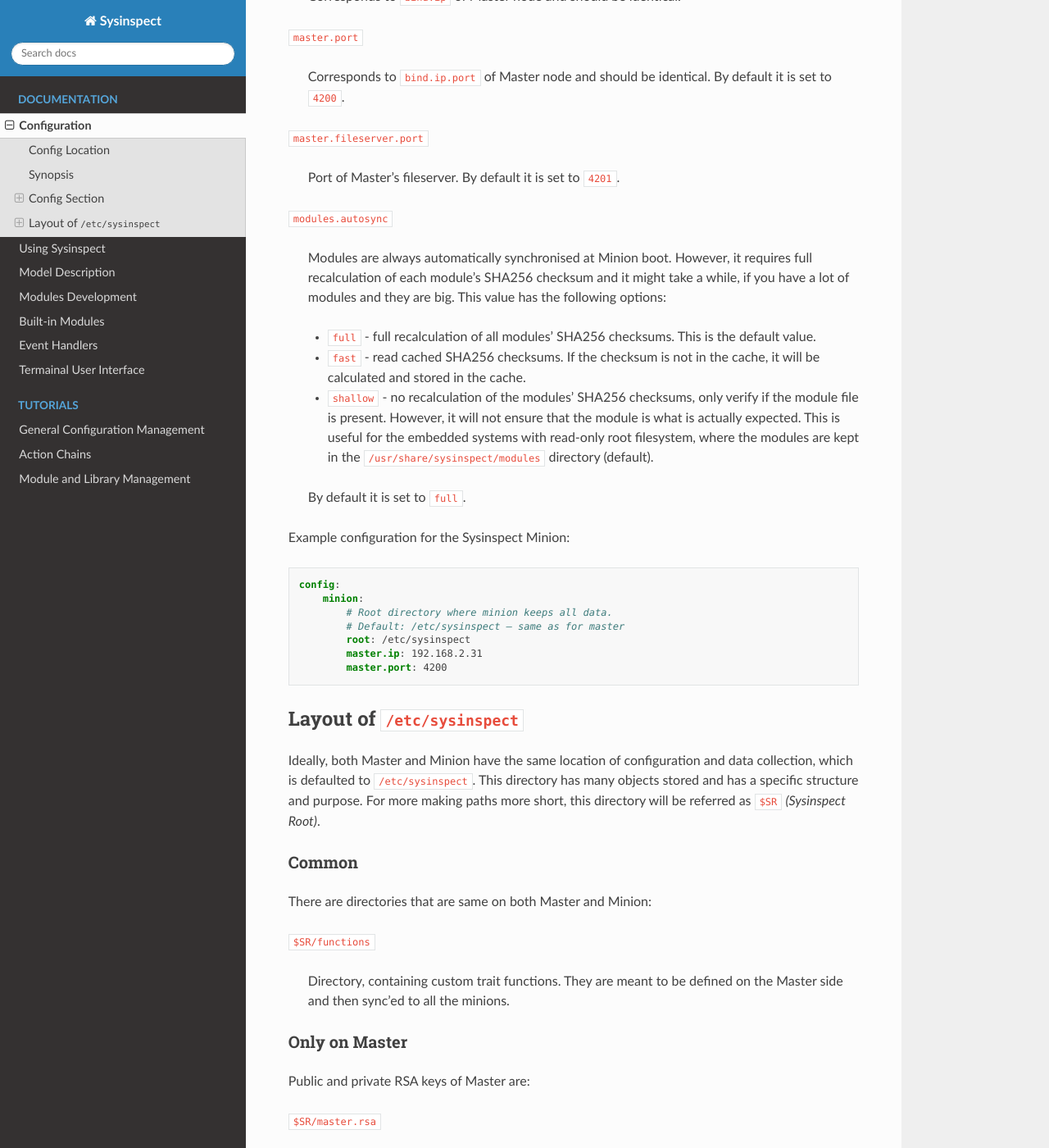
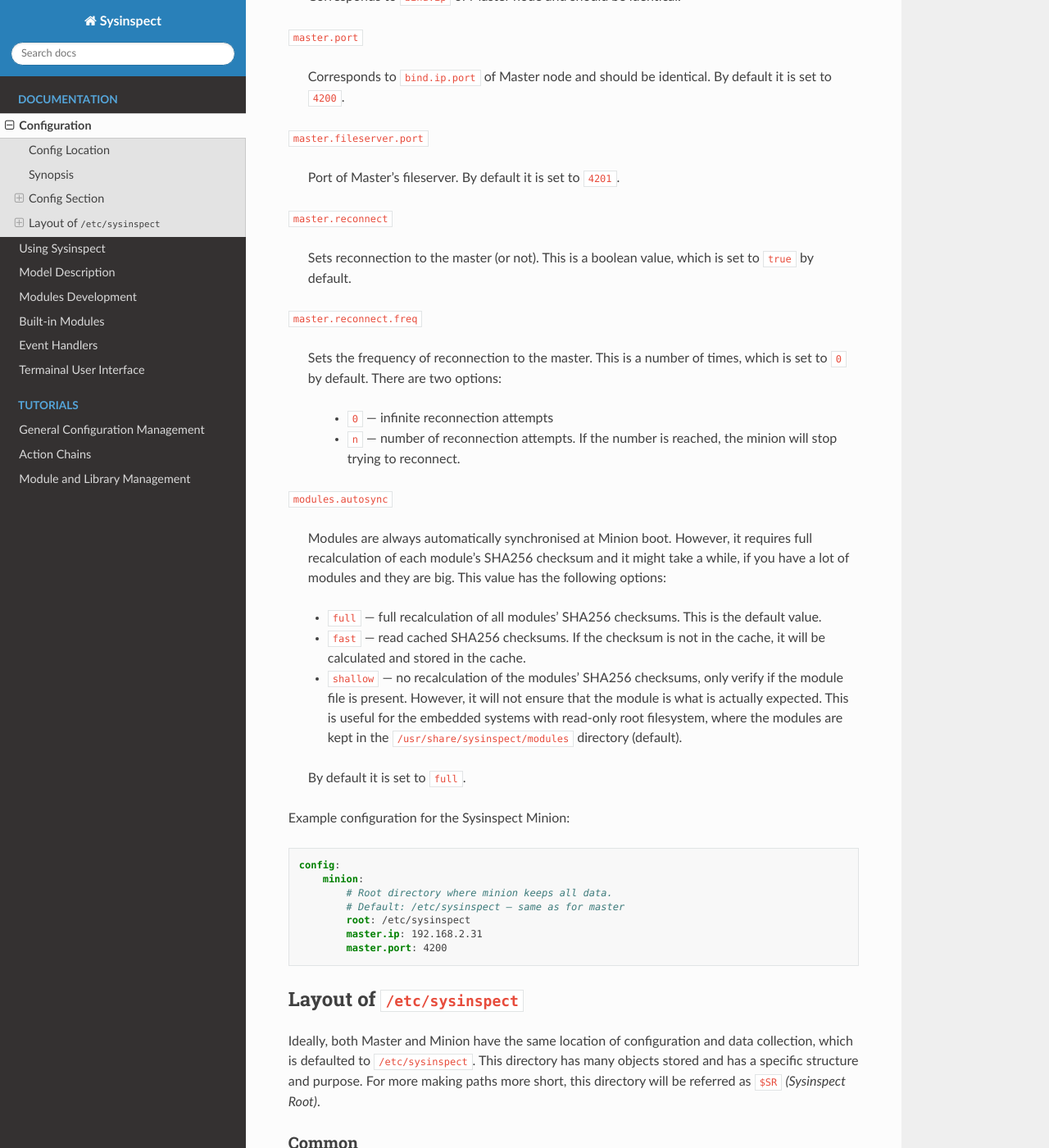
Before and after one commit to tinythings/sysinspect, a Sphinx documentation site: the page built from docs/global_config.rst, in a window 1280 px wide and 1400 px high, scrolled down 5101 px. Shown: the whole window at 82% size. Built offline with Sphinx 7.4.7 and the Read the Docs theme 3.1.0, drawn with Linux system fonts in a browser that asks for light colours; some of the changed text lies outside the part shown.

Commit message:
Update documentation for reconnection policies

```diff
--- a/docs/global_config.rst
+++ b/docs/global_config.rst
@@ -148,7 +148,7 @@
     scheduling the *repetitive* tasks to call the minions. The aggregate *"scheduler"*
     takes a list of tasks. Each task is a list of key/value pairs:
 
-    - ``name`` - name of the task
+    - ``name`` — name of the task
     - ``query`` — query to be executed on the minion. Query is written in a semicolon-separated format
         sending the following information:
         - model name
@@ -254,17 +254,29 @@
 
     Port of Master's fileserver. By default it is set to ``4201``.
 
+``master.reconnect``
+
+    Sets reconnection to the master (or not). This is a boolean value, which is set to ``true`` by default.
+
+``master.reconnect.freq``
+
+    Sets the frequency of reconnection to the master. This is a number of times, which is set to ``0`` by default.
+    There are two options:
+
+        - ``0`` — infinite reconnection attempts
+        - ``n`` — number of reconnection attempts. If the number is reached, the minion will stop trying to reconnect.
+
 ``modules.autosync``
 
     Modules are always automatically synchronised at Minion boot. However, it requires full recalculation
     of each module's SHA256 checksum and it might take a while, if you have a lot of modules and they are big.
     This value has the following options:
 
-    - ``full`` - full recalculation of all modules' SHA256 checksums. This is the default value.
+    - ``full`` — full recalculation of all modules' SHA256 checksums. This is the default value.
 
-    - ``fast`` - read cached SHA256 checksums. If the checksum is not in the cache, it will be calculated and stored in the cache.
+    - ``fast`` — read cached SHA256 checksums. If the checksum is not in the cache, it will be calculated and stored in the cache.
 
-    - ``shallow`` - no recalculation of the modules' SHA256 checksums, only verify if the module file is present. However, it will not ensure that the module is what is actually expected. This is useful for the embedded systems with read-only root filesystem, where the modules are kept in the ``/usr/share/sysinspect/modules`` directory (default).
+    - ``shallow`` — no recalculation of the modules' SHA256 checksums, only verify if the module file is present. However, it will not ensure that the module is what is actually expected. This is useful for the embedded systems with read-only root filesystem, where the modules are kept in the ``/usr/share/sysinspect/modules`` directory (default).
 
     By default it is set to ``full``.
 
```
